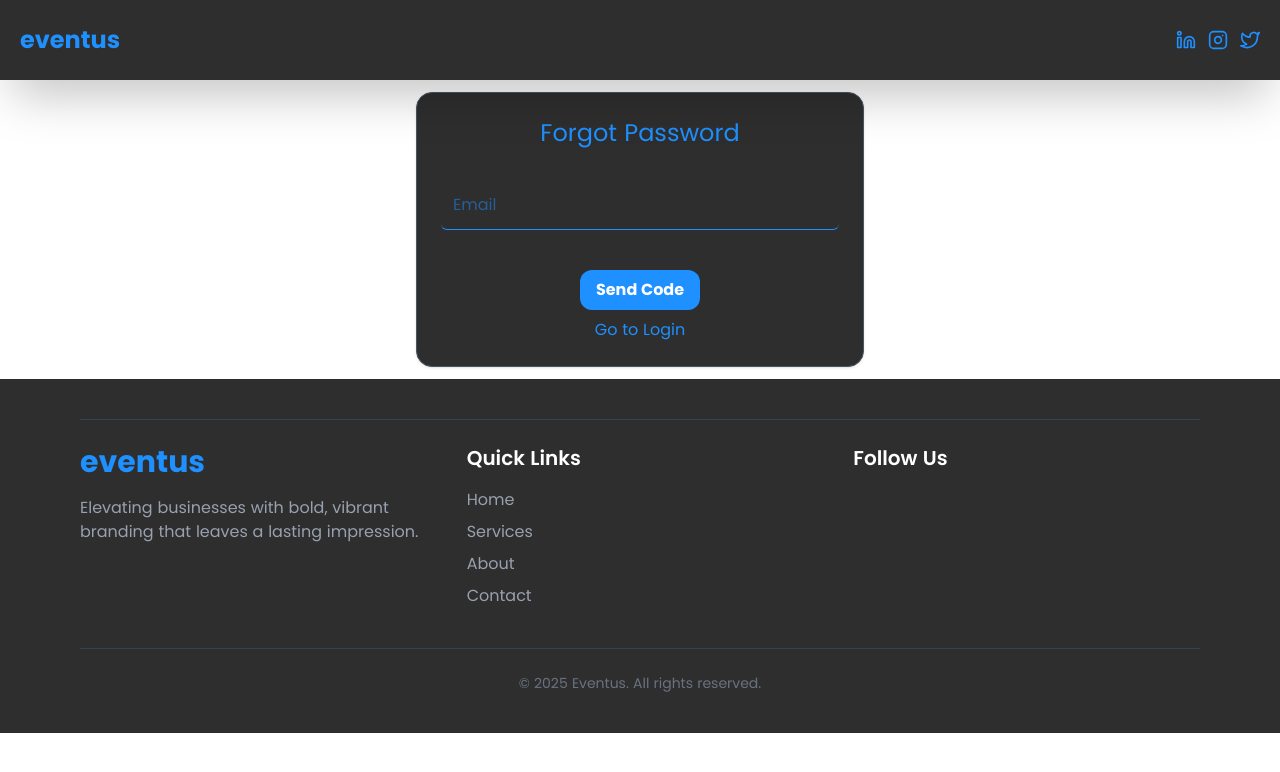
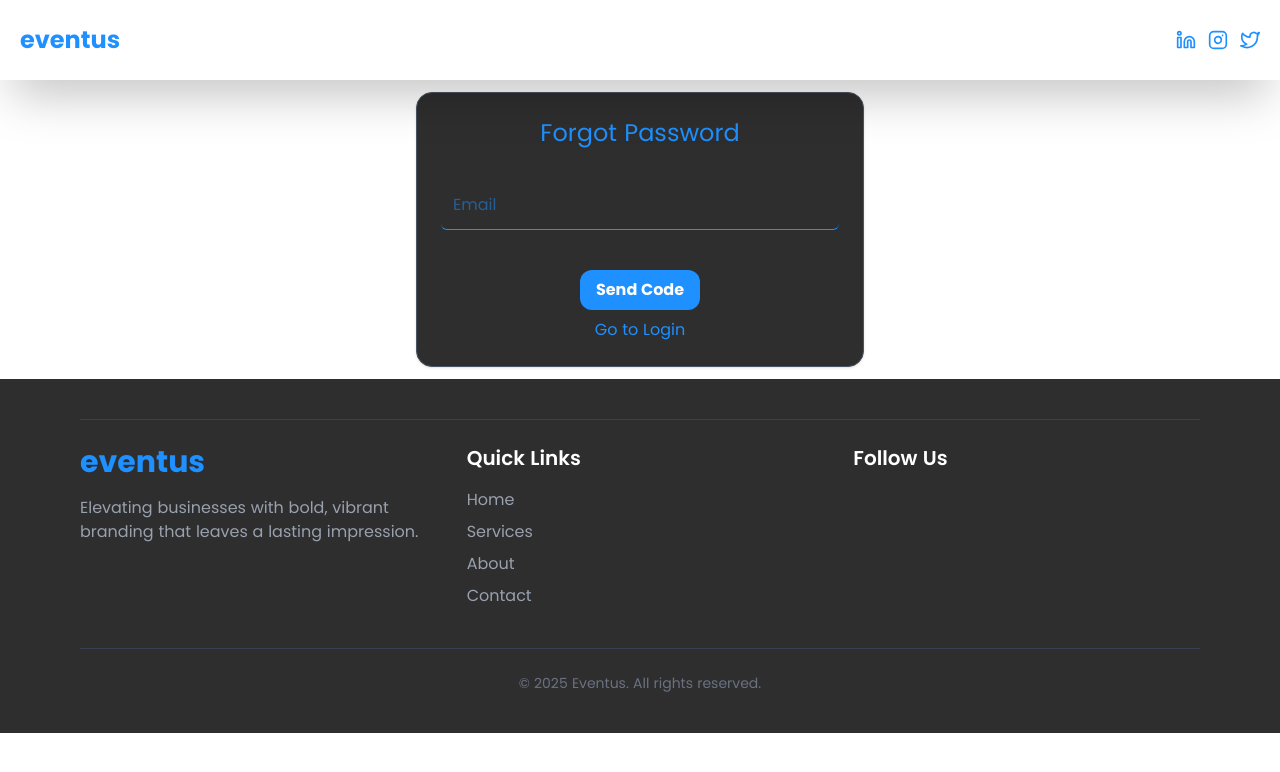
Before and after one commit to kojowiafe-dev/mailto, a React (Vite) app in the folder frontend/: page /forgot-password in a window 1280 px wide. Shown: the top 772 px of the page. Built offline with nearby package versions, Linux system fonts and the light colour scheme.

Commit message:
tweaking

```diff
--- a/frontend/src/components/Header.jsx
+++ b/frontend/src/components/Header.jsx
@@ -1,26 +1,52 @@
-import React from 'react'
-import UseWindowResize from './use-window-resize'
-import { FiTwitter, FiInstagram, FiLinkedin } from 'react-icons/fi'
-import Menu from './Menu'
-import { motion } from 'framer-motion'
+import React from 'react';
+import UseWindowResize from './use-window-resize';
+import { FiTwitter, FiInstagram, FiLinkedin } from 'react-icons/fi';
+import Menu from './Menu';
+import { motion } from 'framer-motion';
 
 const Header = () => {
+  return (
+    <div className="sticky top-0 z-9999">
+      <motion.header
+        initial={{ opacity: 0, y: -100 }}
+        animate={{ opacity: 1, y: 0 }}
+        transition={{ type: 'spring', stiffness: 100, damping: 10, delay: 0.2 }}
+        className="pr-5 pl-5 p-6 flex justify-between items-center shadow-2xl text-gray-300 backdrop-blur-md"
+      >
+        <motion.h1
+          initial={{ opacity: 0, y: 100 }}
+          animate={{ opacity: 1, y: 0 }}
+          transition={{ type: 'spring', stiffness: 100, damping: 10, delay: 0.3 }}
+          className="text-2xl font-bold button-color"
+        >
+          eventus
+        </motion.h1>
 
-  return (
-    <div className='sticky top-0 z-9999'>
-      <motion.header initial={{ opacity: 0, y: -100 }} animate={{ opacity: 1, y: 0 }} transition={{ type: 'spring', stiffness: 100 , damping: 10, delay: 0.2 }} className='pr-5 pl-5 p-6 flex justify-between items-center nav-color shadow-2xl text-gray-300 backdrop-blur-md'>
-        <motion.h1 initial={{ opacity: 0, y: 100 }} animate={{ opacity: 1, y: 0 }} transition={{ type: 'spring', stiffness: 100 , damping: 10, delay: 0.3 }} className='text-2xl font-bold button-color'>eventus</motion.h1>
-
-        <motion.nav initial={{ opacity: 0, y: 100 }} animate={{ opacity: 1, y: 0 }} transition={{ type: 'spring', stiffness: 100 , damping: 10, delay: 0.3 }} className='space-x-3 flex justify-between items-center' >
-
-          <FiLinkedin href="#features" className='button-color cursor-pointer hover:scale-125 transition duration-200' size={20} />
-          <FiInstagram href="#testimonial" className='button-color cursor-pointer hover:scale-125 transition duration-200' size={20} />
-          <FiTwitter href="#pricing" className='button-color cursor-pointer hover:scale-125 transition duration-200' size={20} />
-
+        <motion.nav
+          initial={{ opacity: 0, y: 100 }}
+          animate={{ opacity: 1, y: 0 }}
+          transition={{ type: 'spring', stiffness: 100, damping: 10, delay: 0.3 }}
+          className="space-x-3 flex justify-between items-center"
+        >
+          <FiLinkedin
+            href="#features"
+            className="button-color cursor-pointer hover:scale-125 transition duration-200"
+            size={20}
+          />
+          <FiInstagram
+            href="#testimonial"
+            className="button-color cursor-pointer hover:scale-125 transition duration-200"
+            size={20}
+          />
+          <FiTwitter
+            href="#pricing"
+            className="button-color cursor-pointer hover:scale-125 transition duration-200"
+            size={20}
+          />
         </motion.nav>
       </motion.header>
     </div>
-  )
-}
+  );
+};
 
-export default Header
+export default Header;
```
